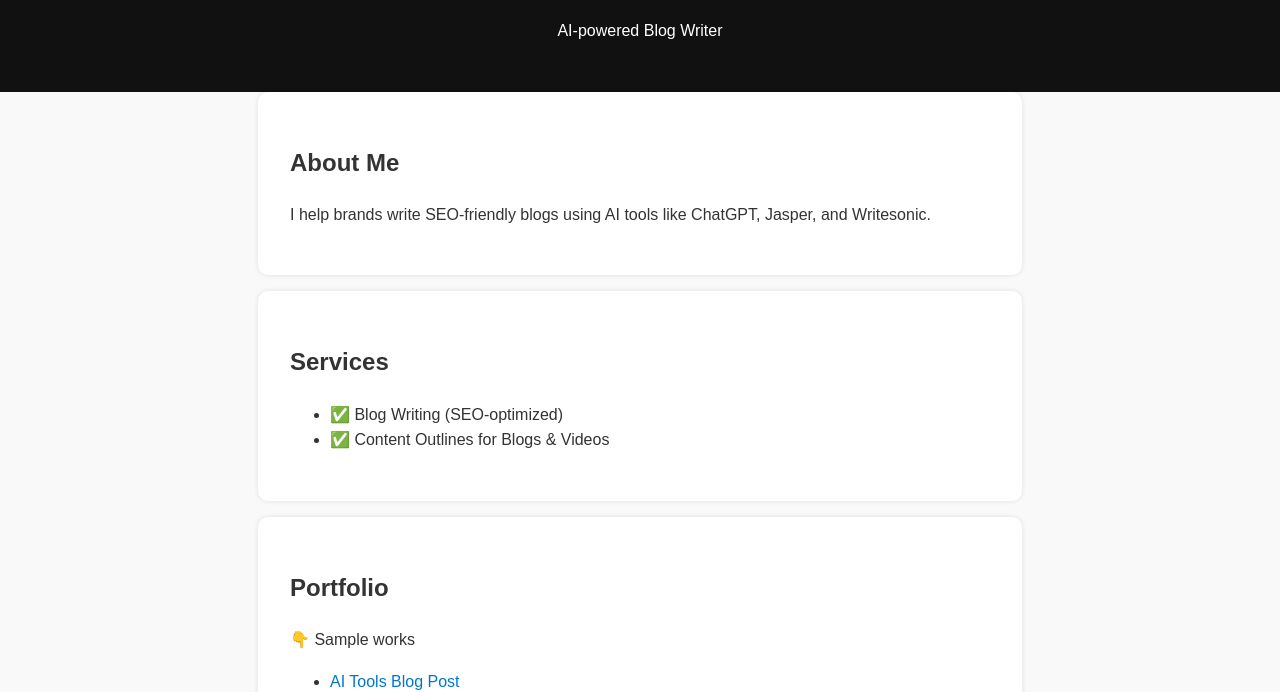
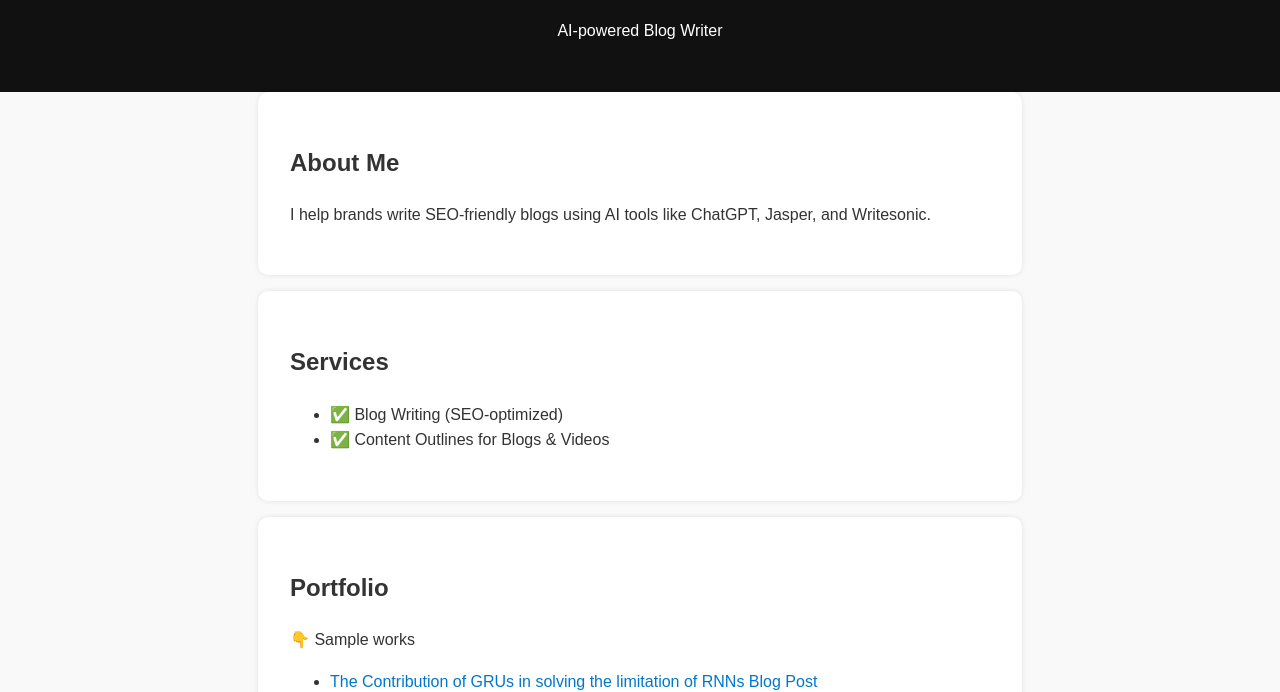
Before and after one commit to Ace-wolf/Ace-wolf.github.io, a plain HTML site: page index.html in a window 1280 px wide. Shown: the part 108-800 px from the top of the page. Drawn offline with Linux system fonts and the light colour scheme.

Commit message:
link added

```diff
--- a/index.html
+++ b/index.html
@@ -29,7 +29,7 @@
     <h2>Portfolio</h2>
     <p>👇 Sample works</p>
     <ul>
-      <li><a href="#">AI Tools Blog Post</a></li>
+      <li><a href="https://medium.com/p/4407b1ca319a">The Contribution of GRUs in solving the limitation of RNNs Blog Post</a></li>
     </ul>
   </section>
 
```
